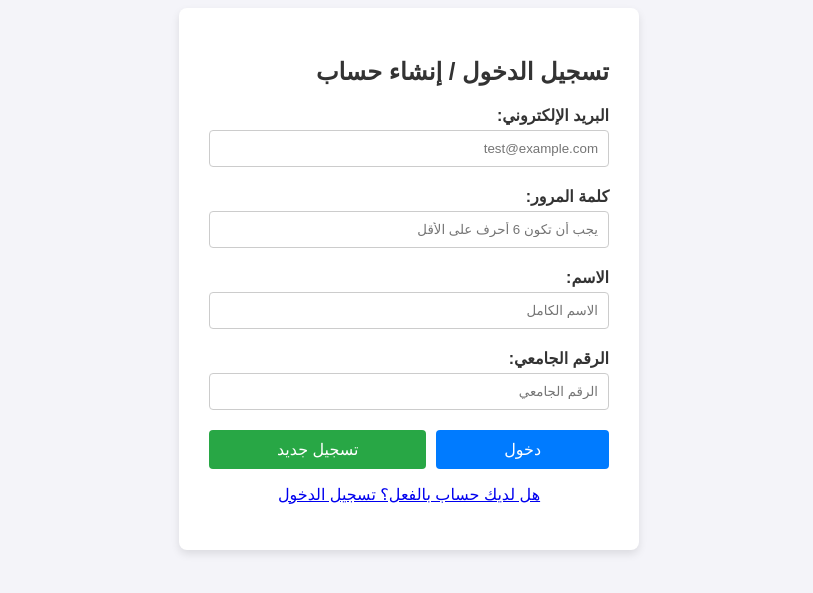
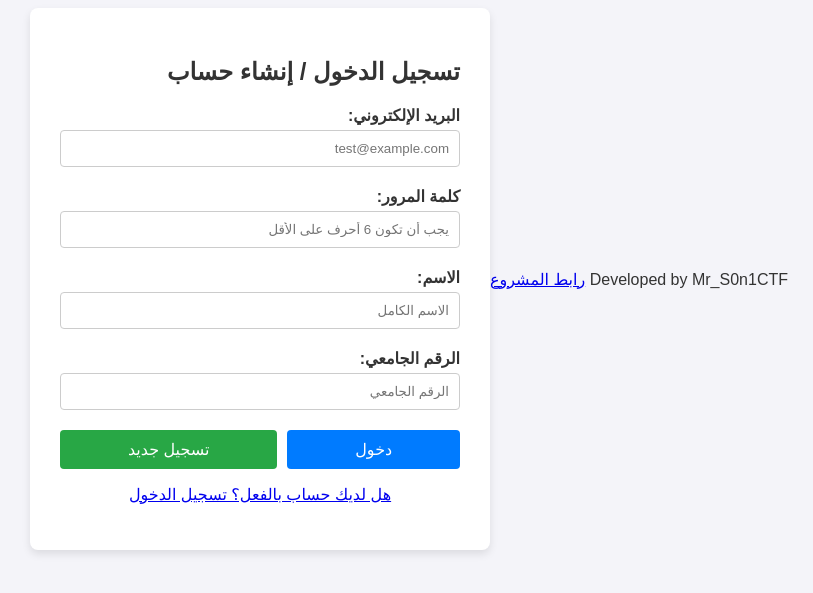
Before and after one commit to MrS0n1CTF/CTF_Web_Project, a website with bundled scripts: page index.html in a window 1280 px wide. Shown: the part 121-714 px from the top of the page, without its empty margins (231-1044 px from the left). Built offline with nearby package versions, Linux system fonts and the light colour scheme; no server answers.

Commit message:
Update index.html

```diff
--- a/index.html
+++ b/index.html
@@ -6,6 +6,11 @@
     <link rel="stylesheet" href="style.css">
 </head>
 <body>
+    <div id="developer-banner">
+        <span>Developed by Mr_S0n1CTF</span>
+        <a href="https://github.com/MrS0n1CTF/CTF_Web_Project.git" target="_blank">رابط المشروع</a>
+    </div>
+
     <div id="login-container">
         <h2>تسجيل الدخول / إنشاء حساب</h2>
 
```
